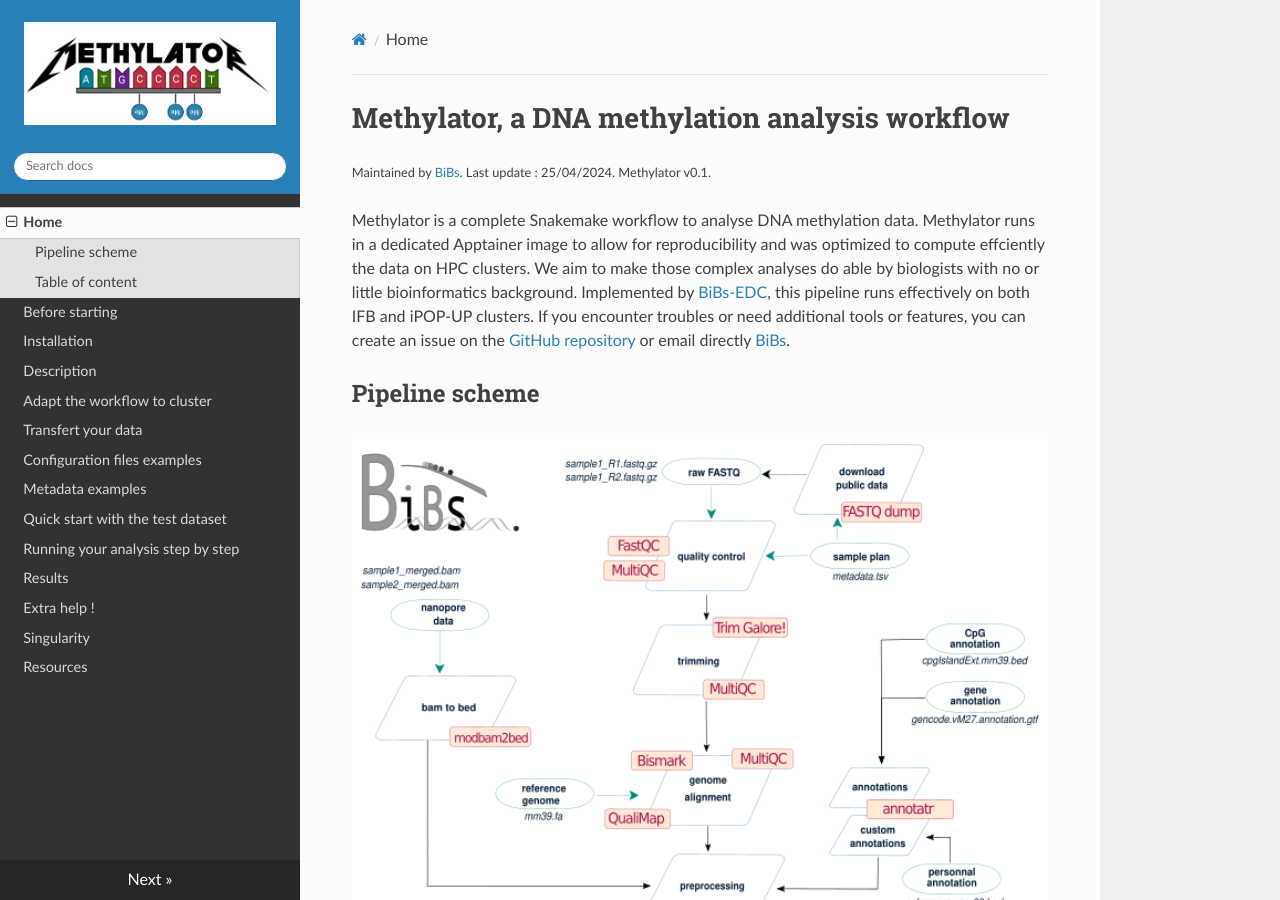
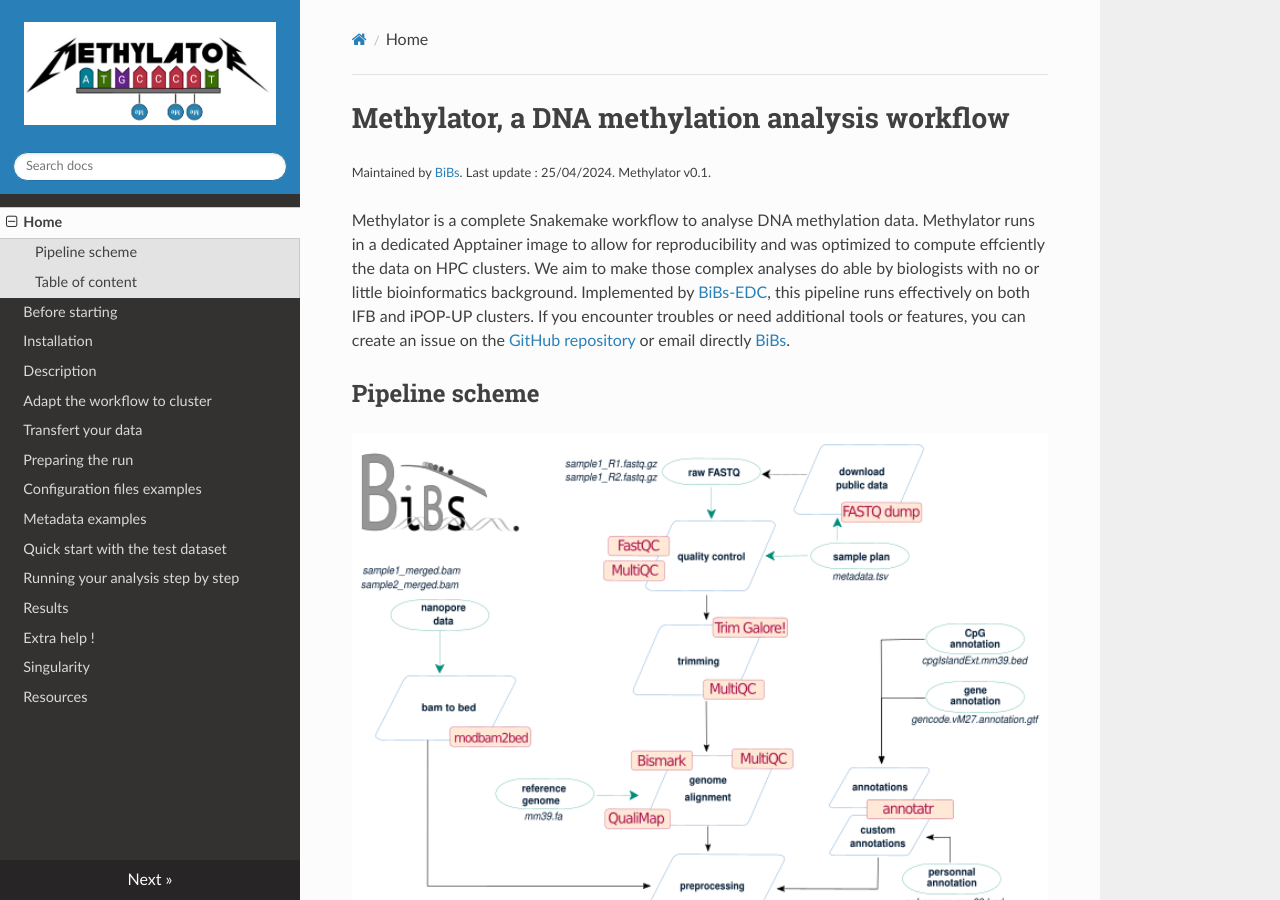
Before and after one commit to parisepigenetics/Methylator-Documentation, an MkDocs documentation site: the page built from docs/index.md, in a window 1280 px wide and 900 px high. Built offline with MkDocs 1.6.1, drawn with Linux system fonts in a browser that asks for light colours; nearby versions of some CDN libraries.

Commit message:
Update mkdocs.yml

```diff
--- a/mkdocs.yml
+++ b/mkdocs.yml
@@ -7,6 +7,7 @@ nav:
   - Description: description.md
   - Adapt the workflow to cluster: adapt_cluster.md
   - Transfert your data: transfert_data.md
+  - Preparing the run : preparing_run.md
   - Configuration files examples : configuration_file_example.md
   - Metadata examples : metadata_example.md
   - Quick start with the test dataset : quick_start.md
```
